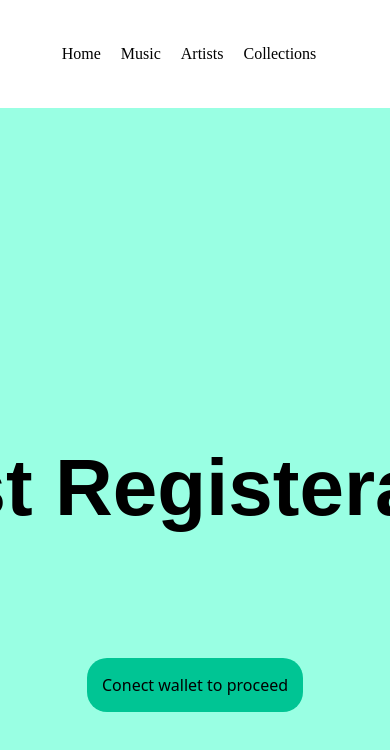
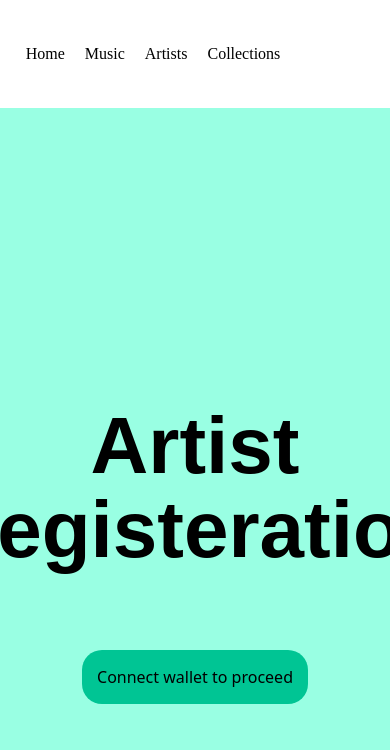
Before and after one commit to SabariGanesh-K/beatspire, a React (Create React App) app: page /regartist in a window 390 px wide. Shown: the top 750 px of the page. Built offline with nearby package versions, Linux system fonts and the light colour scheme; no server answers; what nft.storage would draw is missing.

Commit message:
ui changes and fixes

```diff
--- a/src/Pages/Actors/NavBar.js
+++ /dev/null
@@ -1,111 +0,0 @@
-import React, { useContext } from 'react'
-import styled from 'styled-components'
-import { BlockchainConfig } from '../../BackendConfig/BlockchainConfig'
-const Section = styled.div`
-display: flex;
-justify-content: center;
-`
-const Container = styled.div`
- width: max-content;
- display: flex;
- justify-content: space-between;
- align-items: center;
- padding: 20px 0;
-`
-const Links = styled.div`
- display: flex;
- align-items: center;
- gap: 200px;
- ${'' /* border: 1px solid black; */}
-`
-const Logo = styled.img`
-  width: 40px;
-  &:hover{
-    transition: 0.1s ease-in-out;
-    transform: scale(1.05);
-    cursor: pointer;
-  }
-`
-const List = styled.ul`
-  display: flex;
-  gap: 20px;
-  justify-content: center;
-  align-items: center;
-  list-style: none;
-  font-weight: normal;
-  font-family: Poppins;
-  ${'' /* border: 1px solid black; */}
-  margin: 0 10rem;
-`
-const ListItem = styled.li`
-  cursor:pointer;
-  &:hover {
-    transition: 0.2s ease-in-out;
-    transform: scale(1.1);
-    color: #7E10A4;
-    ${'' /* font-weight: bolder; */}
-  }
-`
-const Icon = styled.img`
-  cursor: pointer;
-  width: 20px;
-`
-const Icons = styled.div`
- display: flex;
- align-items: center;
- gap: 20px;
- padding: 0px 40px 0px 40px;
-  ${'' /* border: 1px solid black; */}
-`
-const Button = styled.button`
-  cursor: pointer;
-  background-color: #540072;
-  color: #00FFBA;
-  border: none;
-  border-radius: 50px;
-  padding: 10px 20px;
-  font-weight: normal;
-  font-family: Poppins;
-  &:hover{
-    transition: 0.2s ease-in-out;
-    transform: scale(1.1);
-    background-color: #00B78A;
-    color: black;
-  }
-`
-
-const Navbar = () => {
-  const { connectWallet, currentAccount } = useContext(BlockchainConfig);
-
-  return (
-    <Section>
-      <Container>
-        <Links>
-          <Logo src="./beatspire-logo.svg" />
-          <List>
-            <ListItem>Home</ListItem>
-            <ListItem>Music</ListItem>
-            <ListItem>Artists</ListItem>
-            <ListItem>Collections</ListItem>
-            {/* <ListItem>Social Good</ListItem> */}
-          </List>
-        </Links>
-        <Icons>
-       { currentAccount ? (
-    <div className="flexCenter">
-      <Button>Connected</Button>
-    </div>
-  ) : (
-    <Button
-
-      handleClick={connectWallet}
-    >Connect Wallet</Button>
-  )}
-          <Button>Explore</Button>
-        </Icons>
-      </Container>
-    </Section>
-  )
-}
-
-export default Navbar
--- a/src/Pages/Artist/ArtistProfile.js
+++ b/src/Pages/Artist/ArtistProfile.js
@@ -1,11 +1,12 @@
 import React, { useContext, useState } from "react";
 import { BlockchainConfig } from "../../BackendConfig/BlockchainConfig";
 import { FirebaseConfig } from "../../BackendConfig/FirebaseConfig";
-import Navbar from "../Actors/NavBar";
+import Navbar from '../Landing/components/Navbar';
+
 import styled from "styled-components";
 
 const Section = styled.div`
-height: 100vh;
+// height: 100vh;
 scroll-snap-align: center;
 display: flex;
 justify-content: center;
@@ -55,14 +56,17 @@ align-items: center;
 }`
 export const ArtistProfile = () => {
   const { artistData } = useContext(FirebaseConfig);
-  const { currentAccount } = useContext(BlockchainConfig);
+  const { currentAccount,connectWallet } = useContext(BlockchainConfig);
   return (
     <>
       <Navbar />
       <Section>
         <Container2 className="text-2xl font-extrabold">Artist  Profile</Container2>
-        {currentAccount ? <>
-          {(artistData) ? <>
+        <br/><br/><br/>
+        <br/><br/><br/>
+        {(currentAccount ) ? <>
+          {(artistData.name) ? <>
+            <a href="/create"> <Span className="text-2xl m-5">+ Upload your NFT </Span></a><br />
 
             <Container className="flex flex-col rounded-b-lg shadow-md">
               <Span className="text-2xl m-5">Name: {artistData.name} </Span><br />
@@ -73,10 +77,10 @@ export const ArtistProfile = () => {
 
             </Container>
 
-          </> : <Span> Register as a artist to proceed </Span>}
+          </> : <a href = "regartist"> <Span> Register as a artist to proceed </Span></a>}
 
 
-        </> : <Span>Connect your wallet to proceed</Span>}
+        </> : <Span onClick={connectWallet}>Connect your wallet to proceed</Span>}
       </Section>
     </>
   )
--- a/src/Pages/Artist/ArtistRegisteration.js
+++ b/src/Pages/Artist/ArtistRegisteration.js
@@ -2,7 +2,7 @@ import { Button, TextField } from "@mui/material";
 import React, { useContext, useState } from "react";
 import { BlockchainConfig } from "../../BackendConfig/BlockchainConfig";
 import { FirebaseConfig } from "../../BackendConfig/FirebaseConfig";
-import Navbar from "../Actors/NavBar";
+import Navbar from "../Landing/components/Navbar";
 import styled from "styled-components";
 
 const ButCon = styled.button`
@@ -53,9 +53,9 @@ background-color: #99FFE3;
 font-family: 'Poppins', sans-serif;
 font-size:5rem;
 margin: 3rem;
-width: 100vh;
-height: max-content;
-padding: 50px;
+// width: 100vh;
+// height: max-content;
+// padding: 50px;
 line-height: 1.05;`
 
 const Span = styled.div`
@@ -89,11 +89,16 @@ export const ArtistRegisteration = () => {
   const [twitter, setTwitter] = useState("");
 
   const [loading, setloading] = useState("");
-  const { addArtistData } = useContext(FirebaseConfig);
-  const { currentAccount } = useContext(BlockchainConfig);
+  const { addArtistData,artistData } = useContext(FirebaseConfig);
+  const { currentAccount,connectWallet } = useContext(BlockchainConfig);
   const handleSubmission = async () => {
     setloading(true);
     await addArtistData(name, mail, audience, spotify, twitter);
+    setName('')
+    setMail('')
+    setAudience(0)
+    setSpotify("")
+    setTwitter("")
     setloading(false);
   };
   console.log(currentAccount)
@@ -102,7 +107,7 @@ export const ArtistRegisteration = () => {
       <Navbar />
       <Section>
         <Container2 className="text-2xl font-extrabold">Artist Registeration</Container2>
-        {currentAccount ? (
+        {(currentAccount && !artistData.name ) ? (
           <Container>
             {" "}
             <Span className="text-2xl m-5">
@@ -154,7 +159,7 @@ export const ArtistRegisteration = () => {
               multiline
               variant="standard"
             /></Span>
-            {name && mail && audience && spotify && twitter ? (
+            {name && mail && audience && spotify && twitter &&!loading ? (
               <ButCom
                 className="bg-black text-white font-bold text-2xl"
                 onClick={handleSubmission}
@@ -164,13 +169,13 @@ export const ArtistRegisteration = () => {
             ) : (
               <ButCon
                 className="font-bold text-2xl cursor-not-allowed"
-                onClick={handleSubmission}
+                // onClick={handleSubmission}
               >
                 Submit
               </ButCon>
             )}
           </Container>
-        ) : <ButCom>Conect wallet to proceed</ButCom>}
+        ) : (artistData.name ?<a href = "/artist"> <ButCom>USER ALREADY REGISTERED</ButCom></a>: <ButCom onClick={connectWallet}>Connect wallet to proceed</ButCom>  )     }
       </Section>
     </>
   );
--- a/src/Pages/Landing/components/Navbar.jsx
+++ b/src/Pages/Landing/components/Navbar.jsx
@@ -1,7 +1,6 @@
 import React, { useContext } from 'react'
 import styled from 'styled-components'
 import { BlockchainConfig } from '../../../BackendConfig/BlockchainConfig'
-
 const Section = styled.div`
 display: flex;
 justify-content: center;
@@ -82,12 +81,12 @@ const Navbar = () => {
     <Section>
       <Container>
         <Links>
-          <Logo src="./beatspire-logo.svg" />
+        <a href='/home'>   <Logo src="./beatspire-logo.svg" /> </a>
           <List>
-            <ListItem>Home</ListItem>
-            <ListItem>Music</ListItem>
-            <ListItem>Artists</ListItem>
-            <ListItem>Collections</ListItem>
+        <a href='/home'>  <ListItem>Home</ListItem></a>
+        <a href='/market'> <ListItem>Music</ListItem></a>
+        <a href='/artist'>   <ListItem>Artists</ListItem></a>
+        <a href='/market'>   <ListItem>Collections</ListItem></a>
             {/* <ListItem>Social Good</ListItem> */}
           </List>
         </Links>
@@ -100,7 +99,7 @@ const Navbar = () => {
     <Button
 
       handleClick={connectWallet}
-    />
+    >Connect Wallet</Button>
   )}
           <Button>Explore</Button>
         </Icons>
--- a/src/Pages/Landing/components/SellNfts.jsx
+++ b/src/Pages/Landing/components/SellNfts.jsx
@@ -79,7 +79,7 @@ const SellNfts = () => {
                     <Header>Sell your
                         <br /> NFTs</Header>
                     <TagLine>Monetize your music and trade rare, one-of-a-kind <br /> NFTs on our secure music NFT marketplace</TagLine>
-                    <ButCon><Button>I'm An Artist</Button></ButCon>
+                    <ButCon> <a href = "/regartist"> <Button>I'm An Artist</Button></a></ButCon>
                 </Left>
                 <Right>
                     <Img src='./sellnftcard.svg' />
--- a/src/Pages/Landing/components/TopArtists.jsx
+++ b/src/Pages/Landing/components/TopArtists.jsx
@@ -123,7 +123,7 @@ const TopArtists = () => {
     <Section>
       <Container>
         <Header>Top artists</Header>
-        <Button>See All</Button>
+        <a href='/market'>   <Button>See All</Button></a>
         <CardBoard>
           <Row>
             <Card><Img src='./ArtistCard1.png' /></Card>
--- a/src/Pages/Landing/components/TopNfts.jsx
+++ b/src/Pages/Landing/components/TopNfts.jsx
@@ -84,7 +84,7 @@ const TopNfts = () => {
                 <Right>
                     <Header>Explore Top NFTs</Header>
                     <TagLine>Discover the most sought-after digital assets of the <br/> Moment with our curated selection of top NFTs.</TagLine>
-                    <ButCon><Button>See All</Button></ButCon>
+                    <ButCon><a href='/market'> <Button>See All</Button></a></ButCon>
 
                 </Right>
             </Container>
--- a/src/Pages/NFT/components/NFTCard.jsx
+++ b/src/Pages/NFT/components/NFTCard.jsx
@@ -15,7 +15,7 @@ const NFTCard = ({ nft, onProfilePage }) => {
     <a href={{ pathname: '/nft-details', query: nft }}>
       <div className="flex-1 min-w-215 max-w-max xs:max-w-none sm:w-full sm:min-w-155 minmd:min-w-256 minlg:min-w-327 dark:bg-nft-black-3 bg-white rounded-2xl p-4 m-4 minlg:m-8 sm:my-2 sm:mx-2 cursor-pointer shadow-md">
         <div className="relative w-full h-52 sm:h-36 xs:h-56 minmd:h-60 minlg:h-300 rounded-2xl overflow-hidden">
-        <audio controls>
+        <audio autoPlay = {false} controls>
       {/* <source   src = "https://ipfs.io/ipfs/bafybeid5gljppqk6ti3eb2x7mbvgjghafe4xyugabapb7yyiis2bnhnkzq/y2mate.com%20-%20Sickick%20Infected%20Ringtone%20%20New%20Ringtone%202022%20%20Attitude%20BGM%20Ringtone%20%20Ringtones%20Addict%20.mp3"  type="audio/mpeg" /> */}
       <source   src = {nft.image}  type="audio/mpeg" />
 
--- a/src/Pages/main.js
+++ b/src/Pages/main.js
@@ -11,6 +11,8 @@ export const Main = () => {
     <div>
           <Routes>
             <Route path="/home" element={<Landing />} />
+            <Route path="/" element={<Landing />} />
+
           <Route path = "/create" element={<CreateNFT/>}/>
             <Route path = '/market' element = {<ListedNFTs/>}/>
             <Route path = '/regartist' element = {<ArtistRegisteration/>}/>
```
Also changed, not shown: src/Pages/NFT/CreateNFT.js (+6 -4 lines), src/Pages/NFT/ListedNFTs.js (+15 -13 lines), 1 other file (tests, documents, lock files or other folders).
